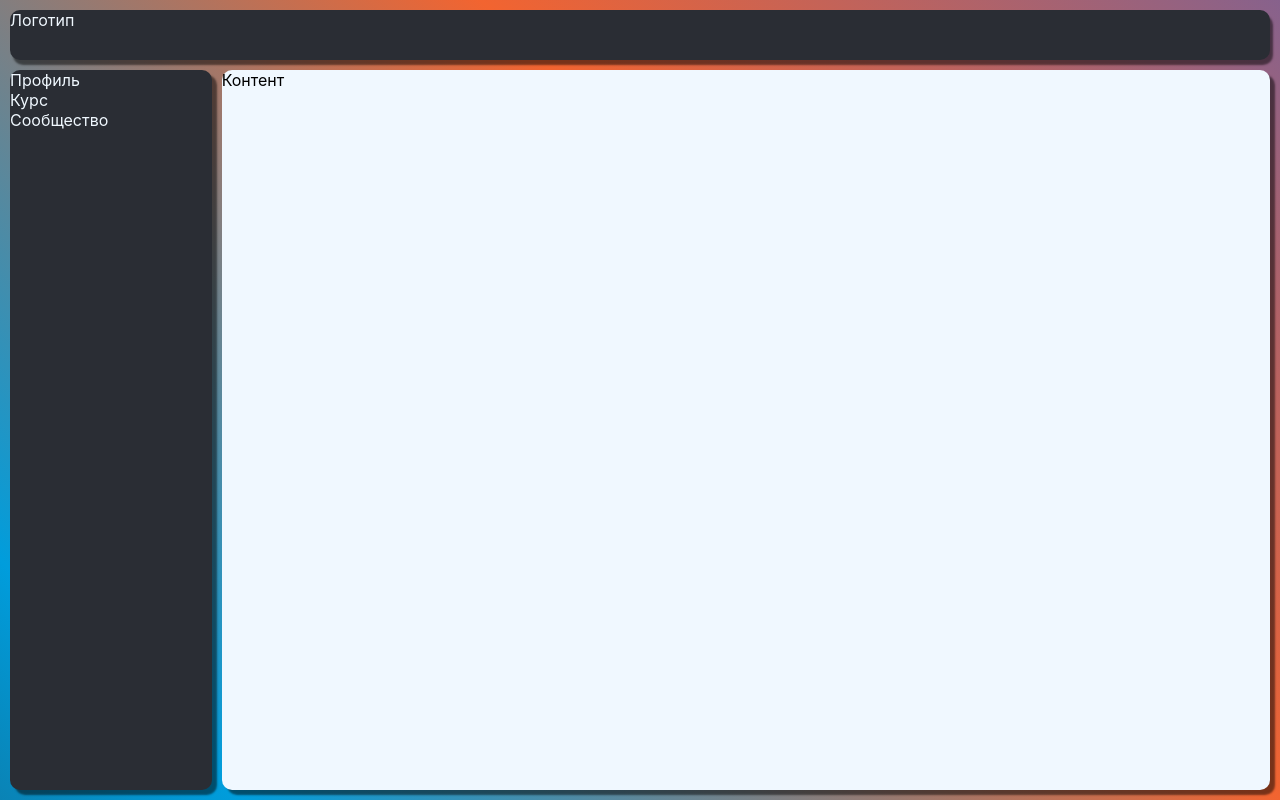
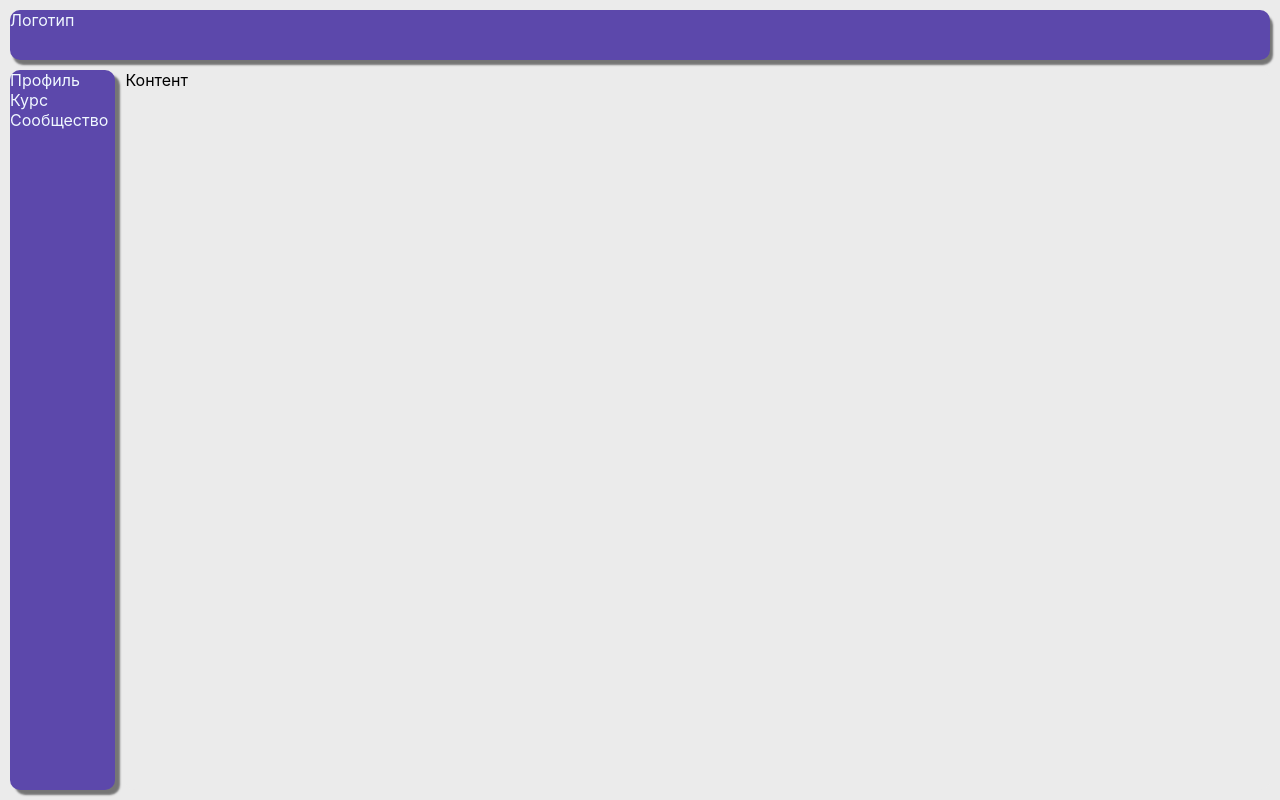
Before and after one commit to lopatuxin/mexanikum-front, a React (Create React App) app: page / in a window 1280 px wide. Built offline with nearby package versions, Linux system fonts and the light colour scheme.

Commit message:
Модули CSS

```diff
--- a/src/App.css
+++ b/src/App.css
@@ -5,40 +5,7 @@
         "header header"
         "navBar content";
     grid-template-rows: 60px 1fr;
-    grid-auto-columns: 2fr 10fr;
-    background: linear-gradient(45deg, #2a2d34, #009ddc, #f26430, #6761a8, #009b72);
-    background-size: 200% 200%;
-    animation: gradientAnimation 10s ease infinite;
-    transition: background 5s ease;
+    grid-auto-columns: 1fr 10fr;
+    background-color: #EBEBEB;
     height: 100vh;
 }
-
-.header {
-    grid-area: header;
-    background-color: #2a2d34;
-    color: aliceblue;
-    border-radius: 10px;
-    margin-top: 10px;
-    margin-left: 10px;
-    margin-right: 10px;
-    box-shadow: 3px 5px 2px rgba(0, 0, 0, 0.5);
-}
-
-.navBar {
-    grid-area: navBar;
-    background-color: #2a2d34;
-    color: aliceblue;
-    border-radius: 10px;
-    margin-left: 10px;
-    margin-bottom: 10px;
-    box-shadow: 5px 5px 2px rgba(0, 0, 0, 0.5);
-}
-
-.content {
-    grid-area: content;
-    background-color: aliceblue;
-    border-radius: 10px;
-    margin-right: 10px;
-    margin-bottom: 10px;
-    box-shadow: 5px 5px 2px rgba(0, 0, 0, 0.5);
-}
--- a/src/Content.jsx
+++ b/src/Content.jsx
@@ -1,6 +1,7 @@
+import content from './Content.module.css'
 export const Content = () => {
     return (
-        <div className='content'>Контент</div>
+        <div className={content.content}>Контент</div>
     )
 }
 
--- /dev/null
+++ b/src/Content.module.css
@@ -0,0 +1,7 @@
+.content {
+    grid-area: content;
+    background-color: #EBEBEB;
+    border-radius: 10px;
+    margin-right: 10px;
+    margin-bottom: 10px;
+}
--- a/src/Header.jsx
+++ b/src/Header.jsx
@@ -1,6 +1,7 @@
+import header from './Header.module.css'
 export const Header = () => {
     return (
-        <header className='header'>
+        <header className={header.header}>
             <span>Логотип</span>
         </header>
     )
--- /dev/null
+++ b/src/Header.module.css
@@ -0,0 +1,10 @@
+.header {
+    grid-area: header;
+    background-color: #5C48AB;
+    color: aliceblue;
+    border-radius: 10px;
+    margin-top: 10px;
+    margin-left: 10px;
+    margin-right: 10px;
+    box-shadow: 3px 5px 2px rgba(0, 0, 0, 0.5);
+}
--- a/src/NavBar.jsx
+++ b/src/NavBar.jsx
@@ -1,6 +1,7 @@
+import navBar from './NavBar.module.css'
 export const NavBar = () => {
     return (
-        <nav className='navBar'>
+        <nav className={navBar.navBar}>
             <div>Профиль</div>
             <div>Курс</div>
             <div>Сообщество</div>
--- /dev/null
+++ b/src/NavBar.module.css
@@ -0,0 +1,9 @@
+.navBar {
+    grid-area: navBar;
+    background-color: #5C48AB;
+    color: aliceblue;
+    border-radius: 10px;
+    margin-left: 10px;
+    margin-bottom: 10px;
+    box-shadow: 5px 5px 2px rgba(0, 0, 0, 0.5);
+}
```
